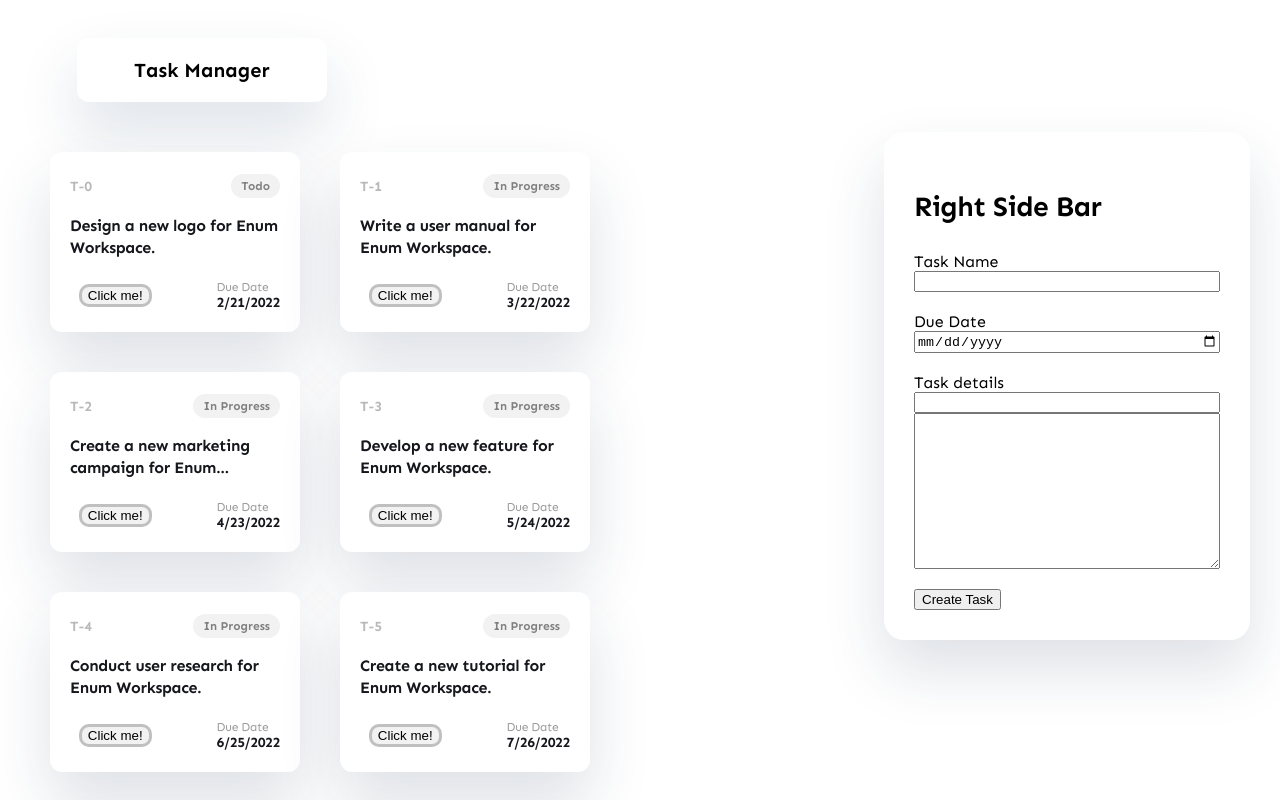
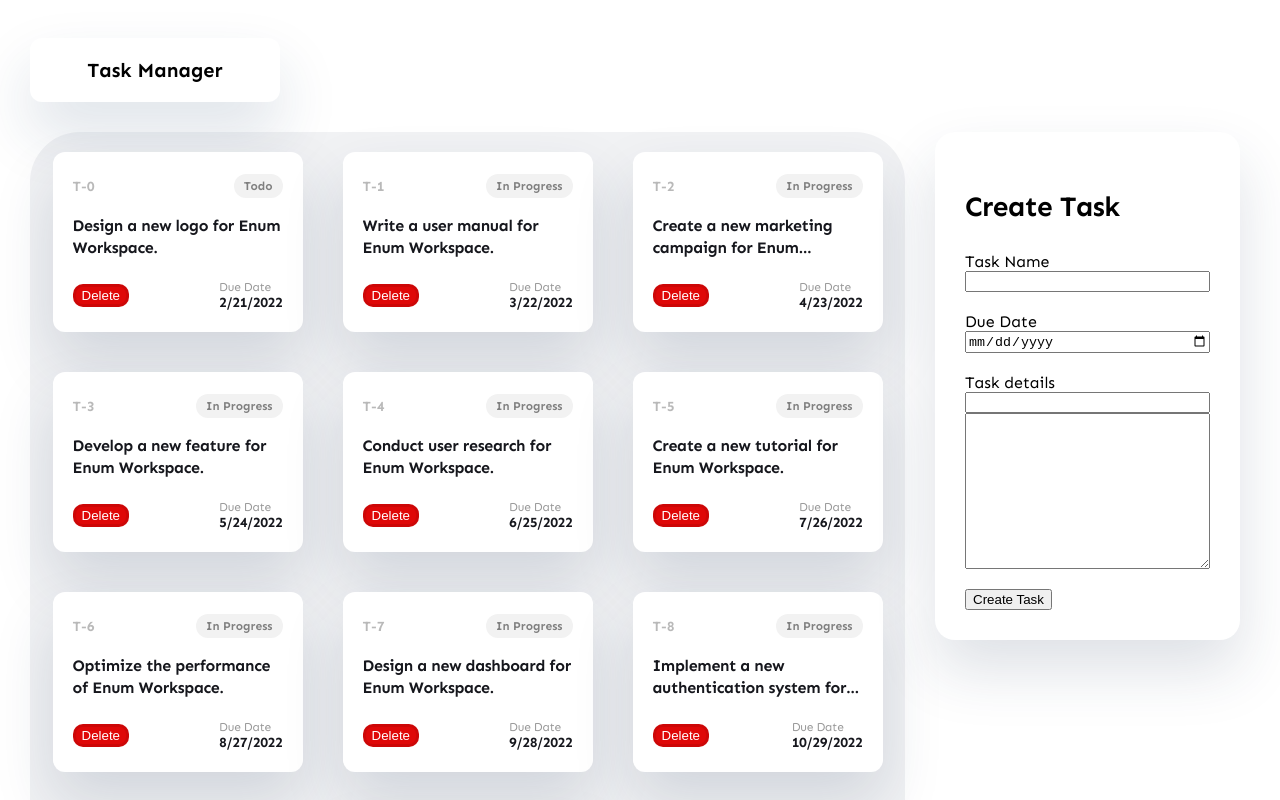
Before and after one commit to DANIEL886886/Sprint15-React-State, a React (Create React App) app in the folder TaskManager/: page / in a window 1280 px wide. Shown: the top 800 px of the page. Built offline with nearby package versions, Linux system fonts and the light colour scheme.

Commit message:
project update

```diff
--- a/TaskManager/src/App.css
+++ b/TaskManager/src/App.css
@@ -2,16 +2,17 @@
   min-height: 100vh;
   display: flex;
   padding: 30px;
-  max-height: 100vh;
+  max-height: auto;
 }
 
 .app-content {
-  flex: 1;
   display: flex;
   flex-wrap: wrap;
   flex-direction: flex-start;
-  /* grid-template-columns: 25%  25% minmax(20%, 25%);
-  gap: 40px; */
+  justify-content: center;
+  background:rgba(32, 56, 85, 0.062);
+  border-radius: 50px;
+  max-width: fit-content;
 }
 
 .app-content h3 {
@@ -38,12 +39,7 @@
 }
 
 .side-bar-right {
-  width: 30%;
+  width: 25%;
+  margin-right:10px;
+  margin-left:30px;
 }
-
-.right-side-bar{
-  display: flex;
-  background:black;
-  width: 40px;
-  height: 40px;
-}
--- a/TaskManager/src/App.jsx
+++ b/TaskManager/src/App.jsx
@@ -21,7 +21,7 @@ function App() {
 
 			<div className="side-bar-right">
 				<div className="side-bar-card">
-					<h3>Right Side Bar</h3>
+					<h3>Create Task</h3>
 					<TaskForm />
 				</div>
 			</div>
--- a/TaskManager/src/components/AppTitle/AppTitle.css
+++ b/TaskManager/src/components/AppTitle/AppTitle.css
@@ -4,8 +4,8 @@
   width: 250px;
   text-align: center;
   margin-top: 3%;
-  margin-left: 6%;
-   background: #ffffff;
+  margin-left: 30px;
+  background: #ffffff;
   box-shadow: 0px 30px 60px rgba(26, 59, 99, 0.15);
   border-radius: 12px;
 }
--- a/TaskManager/src/components/TaskCard/TaskCard.css
+++ b/TaskManager/src/components/TaskCard/TaskCard.css
@@ -46,13 +46,13 @@
 
 .card-footer {
   display: flex;
-  justify-content: flex-end;
+  justify-content: space-between;
   align-items: center;
 }
 
 .task-btn{
-  background: #f2f2f2;
-  border:#16171d3a solid;
+  background: #df0808;
+  border:#00000015 solid;
+  color: white;
   border-radius: 10px 10px 10px 10px;
-  margin-right: 65px;
 }
--- a/TaskManager/src/components/TaskCard/TaskCard.jsx
+++ b/TaskManager/src/components/TaskCard/TaskCard.jsx
@@ -25,7 +25,7 @@ function TaskCard(props) {
 
         <div className="card-footer">
             <button className="task-btn" onClick={handleClick}>
-                Click me!
+                Delete
             </button>
             <DateContainer date={props.dueDate} />
         </div>
```
